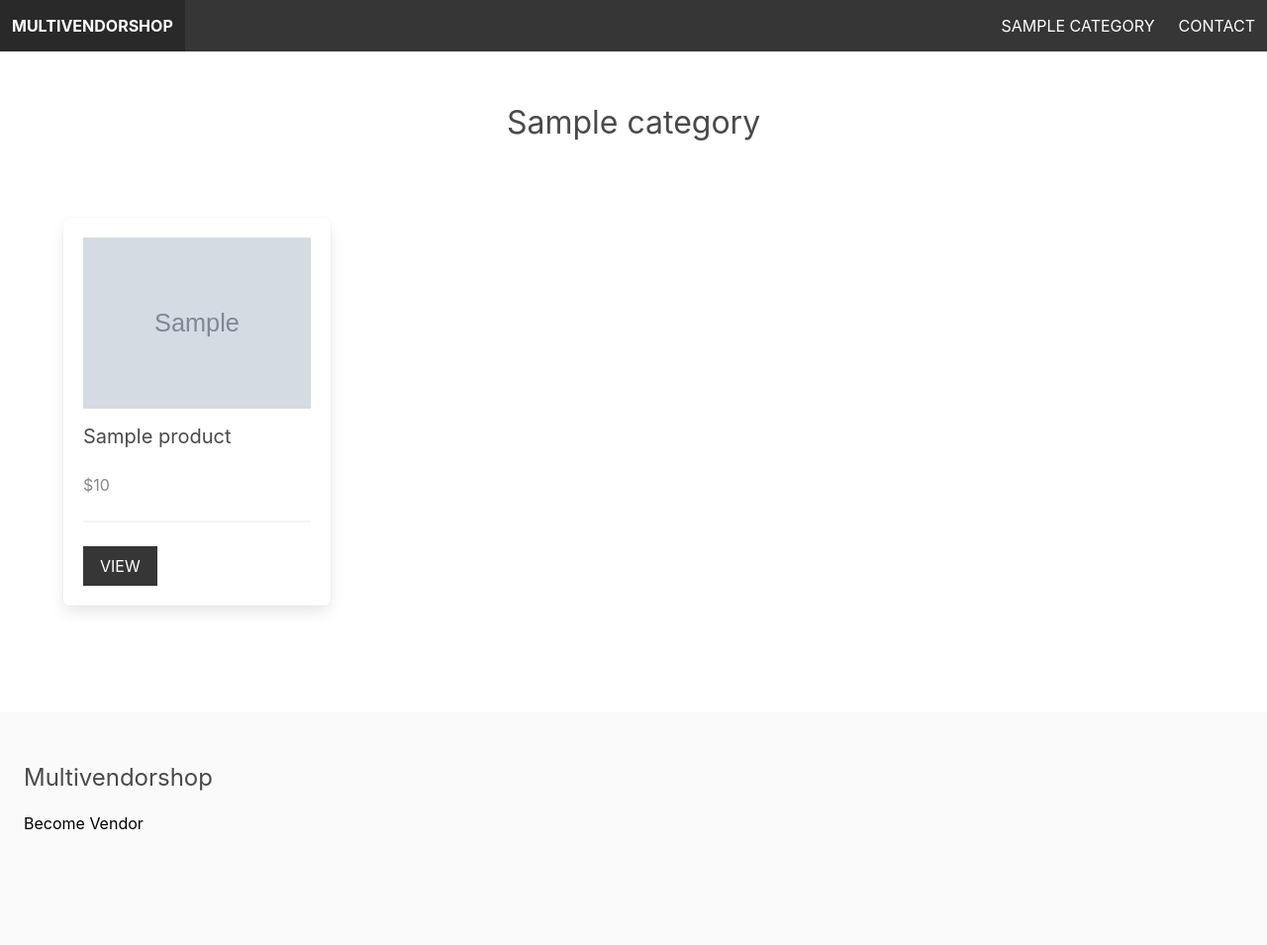
After one commit to Nashrah-karim-khan/multivendor, a Django app: template multi_env/multionlineshop/apps/product/templates/product/category.html in a window 1280 px wide. The commit adds this page. Shown: the whole page at 99% size. Run offline with Django 4.2, Linux system fonts and the light colour scheme; the template is opened without the code that fills it: most values are stand-ins (such as "Sample title", 1, 10 or a date in 2020); grey boxes marked "Sample" are stand-in pictures.

Commit message:
version 3.6
not working properly

```diff
--- a/multi_env/multionlineshop/apps/core/templates/core/base.html
+++ b/multi_env/multionlineshop/apps/core/templates/core/base.html
@@ -30,6 +30,9 @@
 
             <div class="navbar-menu" id="main-navbar">
                 <div class="navbar-end">
+                    {% for category in menu_categories %}
+                        <a href={% url 'category' category.slug %} class="navbar-item">{{ category.title }}</a>
+                    {% endfor %}
                     <a href="{% url 'contact' %}" class="navbar-item">Contact</a>
                 </div>
             </div>
--- /dev/null
+++ b/multi_env/multionlineshop/apps/product/context_processors.py
@@ -0,0 +1,6 @@
+from apps.product.models import Category
+
+def menu_categories(request):
+    categories = Category.objects.all()
+
+    return {'menu_categories': categories}
--- /dev/null
+++ b/multi_env/multionlineshop/apps/product/templates/product/category.html
@@ -0,0 +1,14 @@
+{% extends 'core/base.html'%}
+
+{% block title %}{{ category.title }} | {% endblock %}
+{% block content%}
+   <div class="columns is-multiline mb-6">
+       <div class="column is-12 has-text-centered mt=6 mb-6">
+            <h2 class="is-size-3">{{ category.title }}</h2>
+       </div>
+
+           {% for product in category.product.all %}
+              {% include 'product/parts/list_item.html' %}
+           {% endfor %}
+   </div>
+{% endblock %}
--- a/multi_env/multionlineshop/apps/product/urls.py
+++ b/multi_env/multionlineshop/apps/product/urls.py
@@ -4,5 +4,6 @@ from django.urls import path
 from . import views
 
 urlpatterns = [
-    path('<slug:category_slug>/<slug:product_slug>/', views.product, name='product')
+    path('<slug:category_slug>/<slug:product_slug>/', views.product, name='product'),
+    path('<slug:category_slug>/', views.category, name='category')
 ]
--- a/multi_env/multionlineshop/apps/product/views.py
+++ b/multi_env/multionlineshop/apps/product/views.py
@@ -14,6 +14,7 @@ def product(request, category_slug, product_slug):
         similar_products = random.sample(similar_products, 4)
 
     return render(request,'product/product.html', {'product':product, 'similar_products': similar_products})
+
 def category(request, category_slug):
     category = get_object_or_404(Category, slug=category_slug)
 
--- a/multi_env/multionlineshop/multionlineshop/settings.py
+++ b/multi_env/multionlineshop/multionlineshop/settings.py
@@ -69,6 +69,7 @@ TEMPLATES = [
                 'django.template.context_processors.request',
                 'django.contrib.auth.context_processors.auth',
                 'django.contrib.messages.context_processors.messages',
+                'apps.product.context_processors.menu_categories',
             ],
         },
     },
```
Also changed, not shown: multi_env/multionlineshop/db.sqlite3, multi_env/multionlineshop/media/uploads/Laptop.jpg (added), multi_env/multionlineshop/media/uploads/Laptop_3FsJPe6.jpg (added), multi_env/multionlineshop/media/uploads/download_1.jfif (added), multi_env/multionlineshop/media/uploads/iphone-13-mini-blue-witb-2021_FMT_WHH_1.jpg (added), multi_env/multionlineshop/media/uploads/rsz_laptop.jpg (added), multi_env/multionlineshop/media/uploads/uploads/Laptop.jpg (added), multi_env/multionlineshop/media/uploads/uploads/Laptop_3FsJPe6.jpg (added), multi_env/multionlineshop/media/uploads/uploads/download_1.jfif (added), multi_env/multionlineshop/media/uploads/uploads/iphone-13-mini-blue-witb-2021_FMT_WHH_1.jpg (added), multi_env/multionlineshop/media/uploads/uploads/rsz_laptop.jpg (added).
